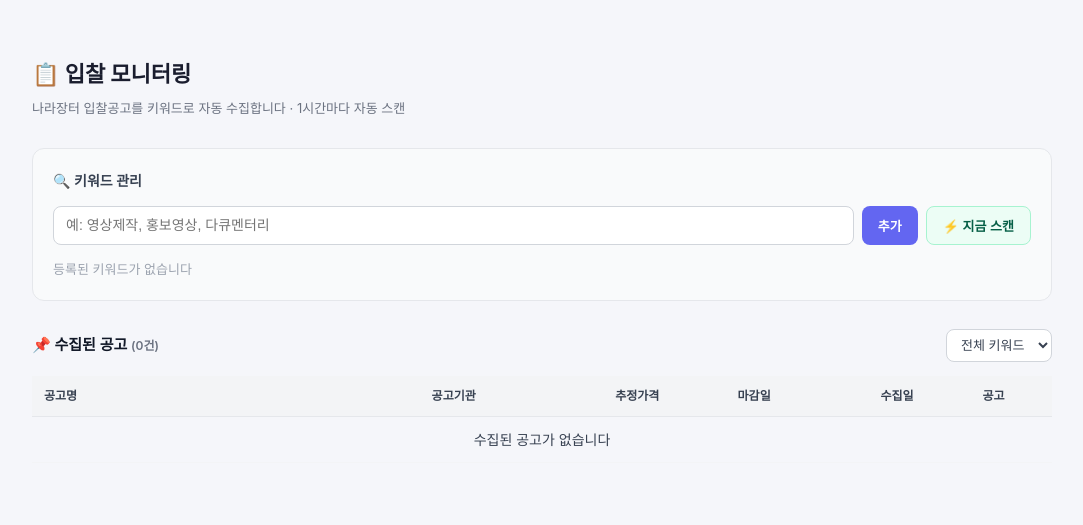
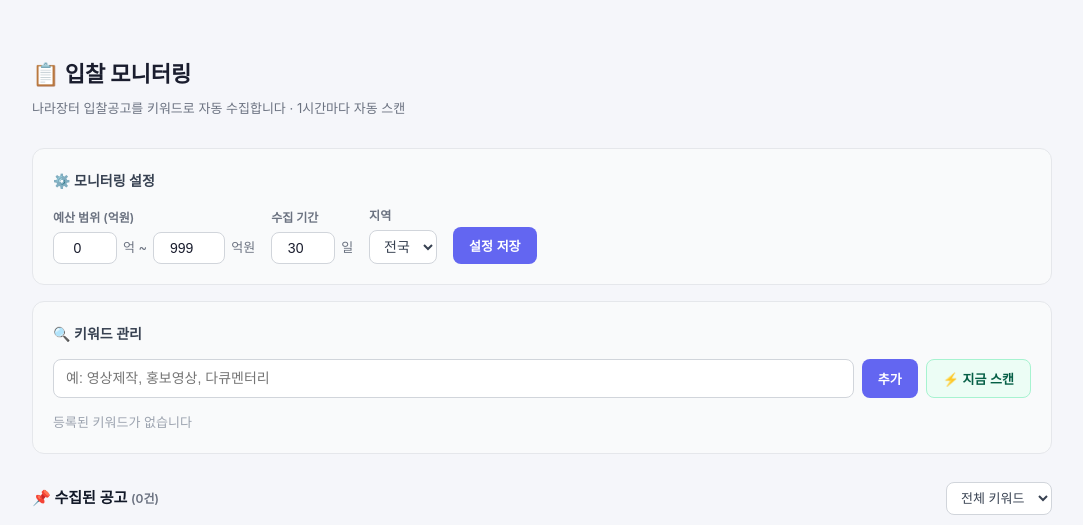
Before and after one commit to creatan21-sudo/proposal-ai, a Flask app: page /nara in a window 1280 px wide. Shown: the part 57-582 px from the top of the page, without its empty margins (98-1181 px from the left). Run offline with Flask 3, Linux system fonts and the light colour scheme; the visitor is signed in with stand-in values (Sample User, id 1); data comes from the database, SQL or seed files in the repository; data that the repository does not hold is empty; parts of the project's set-up code (start-up, migrations or seed data) failed here and were passed over.

Commit message:
feat: 나라장터 모니터링 필터 설정 추가 (예산·기간·지역)
- database/db.py: nara_monitor_settings 테이블 추가, 초기값 INSERT,
  get_nara_settings / save_nara_settings 함수 추가
- utils/nara.py: REGION_CODES 맵 추가, fetch_bids에 min_budget/max_budget/
  period_days/region 파라미터 추가, _run_scan에서 설정값 읽어 fetch_bids 전달
- app.py: get_nara_settings/save_nara_settings import, nara_dashboard에
  settings 전달, POST /nara/settings 라우트 추가
- templates/nara.html: 키워드 입력창 위에 모니터링 설정 섹션(예산범위·수집기간·지역)
  및 설정 저장 JS 추가

Co-Authored-By: Claude Sonnet 4.6 <noreply@anthropic.com>

```diff
--- a/app.py
+++ b/app.py
@@ -69,7 +69,8 @@ from output.txt_writer import write_txt
 from utils.telegram_notify import send_telegram
 from config import GAMMA_API_KEY
 from utils.nara import start_scheduler, manual_scan
-from database.db import get_nara_keywords, delete_nara_keyword, list_nara_bids
+from database.db import (get_nara_keywords, delete_nara_keyword, list_nara_bids,
+                          get_nara_settings, save_nara_settings)
 
 app = Flask(__name__)
 # Railway 등 역방향 프록시 환경에서 X-Forwarded-* 헤더 올바르게 처리
@@ -3864,7 +3865,8 @@ def api_step_overrides(case_id):
 def nara_dashboard():
     keywords = get_nara_keywords()
     bids     = list_nara_bids(limit=200)
-    return render_template("nara.html", keywords=keywords, bids=bids)
+    settings = get_nara_settings()
+    return render_template("nara.html", keywords=keywords, bids=bids, settings=settings)
 
 @app.route("/nara/keyword", methods=["POST"])
 @login_required
@@ -3907,6 +3909,20 @@ def nara_list_bids():
     bids    = list_nara_bids(keyword=keyword, limit=200)
     return jsonify({"ok": True, "bids": bids})
 
+@app.route("/nara/settings", methods=["POST"])
+@login_required
+def nara_save_settings():
+    data = request.get_json(force=True) or {}
+    try:
+        min_budget  = max(0,   int(data.get("min_budget",  0)))
+        max_budget  = max(0,   int(data.get("max_budget",  999)))
+        period_days = max(1,   int(data.get("period_days", 30)))
+        regions     = str(data.get("regions", "전국")).strip() or "전국"
+        save_nara_settings(min_budget, max_budget, period_days, regions)
+        return jsonify({"ok": True})
+    except Exception as e:
+        return jsonify({"ok": False, "error": str(e)})
+
 
 if __name__ == "__main__":
     init_db()
--- a/database/db.py
+++ b/database/db.py
@@ -297,6 +297,15 @@ def init_db() -> None:
                 ntce_url TEXT,
                 matched_keyword TEXT,
                 created_at TEXT DEFAULT (datetime('now','localtime'))
+            );
+
+            CREATE TABLE IF NOT EXISTS nara_monitor_settings (
+                id         INTEGER PRIMARY KEY AUTOINCREMENT,
+                min_budget INTEGER DEFAULT 0,
+                max_budget INTEGER DEFAULT 999,
+                period_days INTEGER DEFAULT 30,
+                regions    TEXT    DEFAULT '전국',
+                updated_at TEXT    DEFAULT (datetime('now','localtime'))
             );
 
             CREATE TABLE IF NOT EXISTS pipeline_run_status (
@@ -355,6 +364,8 @@ def init_db() -> None:
                 conn.execute(migration)
             except Exception:
                 pass  # 이미 존재하는 컬럼 → 무시
+        # 모니터링 설정 초기값 (없을 때만)
+        conn.execute("INSERT OR IGNORE INTO nara_monitor_settings (id) VALUES (1)")
 
 def save_case(client_name: str, project_name: str, video_type: str,
               dna_json: str, result_json: str = "{}",
@@ -2046,6 +2057,32 @@ def delete_nara_bid(bid_id: int):
         conn.execute("DELETE FROM nara_bids WHERE id=?", (bid_id,))
 
 
+def get_nara_settings() -> dict:
+    with get_connection() as conn:
+        row = conn.execute(
+            "SELECT min_budget, max_budget, period_days, regions FROM nara_monitor_settings WHERE id=1"
+        ).fetchone()
+    if row:
+        return {
+            "min_budget":  row["min_budget"],
+            "max_budget":  row["max_budget"],
+            "period_days": row["period_days"],
+            "regions":     row["regions"],
+        }
+    return {"min_budget": 0, "max_budget": 999, "period_days": 30, "regions": "전국"}
+
+
+def save_nara_settings(min_budget: int, max_budget: int, period_days: int, regions: str) -> None:
+    with get_connection() as conn:
+        conn.execute(
+            """UPDATE nara_monitor_settings
+               SET min_budget=?, max_budget=?, period_days=?, regions=?,
+                   updated_at=datetime('now','localtime')
+               WHERE id=1""",
+            (min_budget, max_budget, period_days, regions),
+        )
+
+
 def save_pipeline_step(case_id: int, step_key: str) -> None:
     """파이프라인 스텝 완료 상태 저장 (worker 재시작 후 이어서 실행 지원)."""
     if not case_id:
--- a/templates/nara.html
+++ b/templates/nara.html
@@ -44,6 +44,40 @@
 <div class="nara-wrap">
   <div class="nara-title">📋 입찰 모니터링</div>
   <div class="nara-subtitle">나라장터 입찰공고를 키워드로 자동 수집합니다 · 1시간마다 자동 스캔</div>
+  <div class="kw-section" style="margin-bottom:16px;">
+    <h3>⚙️ 모니터링 설정</h3>
+    <div style="display:flex;flex-wrap:wrap;gap:16px;align-items:flex-end;">
+      <div>
+        <div style="font-size:12px;color:#6b7280;margin-bottom:4px;font-weight:600;">예산 범위 (억원)</div>
+        <div style="display:flex;align-items:center;gap:6px;">
+          <input type="number" id="set-min-budget" min="0" max="999" value="{{ settings.min_budget }}"
+                 style="width:64px;padding:7px 10px;border:1px solid #d1d5db;border-radius:8px;font-size:14px;text-align:center;">
+          <span style="color:#6b7280;font-size:13px;">억 ~</span>
+          <input type="number" id="set-max-budget" min="0" max="9999" value="{{ settings.max_budget }}"
+                 style="width:72px;padding:7px 10px;border:1px solid #d1d5db;border-radius:8px;font-size:14px;text-align:center;">
+          <span style="color:#6b7280;font-size:13px;">억원</span>
+        </div>
+      </div>
+      <div>
+        <div style="font-size:12px;color:#6b7280;margin-bottom:4px;font-weight:600;">수집 기간</div>
+        <div style="display:flex;align-items:center;gap:6px;">
+          <input type="number" id="set-period-days" min="1" max="365" value="{{ settings.period_days }}"
+                 style="width:64px;padding:7px 10px;border:1px solid #d1d5db;border-radius:8px;font-size:14px;text-align:center;">
+          <span style="color:#6b7280;font-size:13px;">일</span>
+        </div>
+      </div>
+      <div>
+        <div style="font-size:12px;color:#6b7280;margin-bottom:4px;font-weight:600;">지역</div>
+        <select id="set-regions" style="padding:7px 10px;border:1px solid #d1d5db;border-radius:8px;font-size:14px;color:#374151;background:#fff;">
+          {% for r in ['전국','서울','경기','인천','부산','대구','광주','대전','울산','세종','강원','충북','충남','전북','전남','경북','경남','제주'] %}
+          <option value="{{ r }}" {% if settings.regions == r %}selected{% endif %}>{{ r }}</option>
+          {% endfor %}
+        </select>
+      </div>
+      <button class="btn btn-primary" onclick="saveSettings()" id="save-settings-btn">설정 저장</button>
+    </div>
+  </div>
+
   <div class="kw-section">
     <h3>🔍 키워드 관리</h3>
     <div class="kw-input-row">
@@ -108,6 +142,19 @@
 </div>
 <div class="toast" id="toast"></div>
 <script>
+function saveSettings(){
+  const btn=document.getElementById('save-settings-btn');
+  btn.textContent='저장 중...';btn.disabled=true;
+  fetch('/nara/settings',{method:'POST',headers:{'Content-Type':'application/json'},body:JSON.stringify({
+    min_budget: parseInt(document.getElementById('set-min-budget').value)||0,
+    max_budget: parseInt(document.getElementById('set-max-budget').value)||999,
+    period_days: parseInt(document.getElementById('set-period-days').value)||30,
+    regions: document.getElementById('set-regions').value
+  })}).then(r=>r.json()).then(d=>{
+    btn.textContent='설정 저장';btn.disabled=false;
+    showToast(d.ok?'설정이 저장되었습니다':'저장 실패: '+(d.error||''),d.ok);
+  }).catch(()=>{btn.textContent='설정 저장';btn.disabled=false;showToast('저장 오류',false)});
+}
 function showToast(msg,ok=true){const t=document.getElementById('toast');t.textContent=msg;t.style.background=ok?'#1f2937':'#b91c1c';t.classList.add('show');setTimeout(()=>t.classList.remove('show'),2800)}
 function addKeyword(){const inp=document.getElementById('kw-input');const kw=inp.value.trim();if(!kw)return;fetch('/nara/keyword',{method:'POST',headers:{'Content-Type':'application/json'},body:JSON.stringify({keyword:kw})}).then(r=>r.json()).then(d=>{if(d.ok){inp.value='';const empty=document.getElementById('kw-empty');if(empty)empty.remove();const wrap=document.getElementById('kw-tags');const span=document.createElement('span');span.className='kw-tag';span.dataset.id=d.id;span.innerHTML=`${kw} <button onclick="deleteKeyword(${d.id},this)" title="삭제">×</button>`;wrap.appendChild(span);const sel=document.getElementById('kw-filter');const opt=document.createElement('option');opt.value=kw;opt.textContent=kw;sel.appendChild(opt);showToast(`"${kw}" 추가됨`)}else{showToast(d.error||'추가 실패',false)}})}
 function deleteKeyword(id,btn){if(!confirm('키워드를 삭제할까요?'))return;fetch(`/nara/keyword/${id}`,{method:'DELETE'}).then(r=>r.json()).then(d=>{if(d.ok){const tag=btn.closest('.kw-tag');tag.remove();if(!document.querySelector('.kw-tag')){document.getElementById('kw-tags').innerHTML='<span class="kw-empty" id="kw-empty">등록된 키워드가 없습니다</span>'}showToast('키워드 삭제됨')}})}
--- a/utils/nara.py
+++ b/utils/nara.py
@@ -12,10 +12,33 @@ NARA_API_URL = "https://apis.data.go.kr/1230000/ad/BidPublicInfoService/getBidPb
 
 print(f"[nara] NARA_API_KEY: {'SET' if os.environ.get('NARA_API_KEY') else 'NOT SET'}")
 
+REGION_CODES = {
+    '전국': '',
+    '서울': '11',
+    '경기': '41',
+    '인천': '28',
+    '부산': '26',
+    '대구': '27',
+    '광주': '29',
+    '대전': '30',
+    '울산': '31',
+    '세종': '36',
+    '강원': '42',
+    '충북': '43',
+    '충남': '44',
+    '전북': '45',
+    '전남': '46',
+    '경북': '47',
+    '경남': '48',
+    '제주': '50',
+}
+
 _scheduler_started = False
 _scheduler_lock = threading.Lock()
 
-def fetch_bids(keyword: str, page: int = 1, rows: int = 20) -> list:
+def fetch_bids(keyword: str, page: int = 1, rows: int = 20,
+               min_budget: int = 0, max_budget: int = 999,
+               period_days: int = 30, region: str = "전국") -> list:
     key = os.environ.get("NARA_API_KEY", "")
     print(f"[nara] 사용 키: {key[:10]}...")
     if not key:
@@ -23,12 +46,10 @@ def fetch_bids(keyword: str, page: int = 1, rows: int = 20) -> list:
         return []
 
     today     = datetime.now()
-    from_date = (today - timedelta(days=30)).strftime("%Y%m%d%H%M")
+    from_date = (today - timedelta(days=period_days)).strftime("%Y%m%d%H%M")
     to_date   = today.strftime("%Y%m%d%H%M")
 
-    # serviceKey는 urlencode에서 분리해 이중 인코딩 방지
-    # (data.go.kr API 키는 +, = 포함 가능 → urlencode 시 손상됨)
-    other_params = urllib.parse.urlencode({
+    params: dict = {
         "numOfRows":  str(rows),
         "pageNo":     str(page),
         "inqryDiv":   "1",
@@ -36,7 +57,22 @@ def fetch_bids(keyword: str, page: int = 1, rows: int = 20) -> list:
         "inqryEndDt": to_date,
         "bidNtceNm":  keyword,
         "type":       "json",
-    }, encoding="utf-8")
+    }
+
+    # 예산 범위 (억원 → 원 단위)
+    if min_budget > 0:
+        params["presmptPrceMin"] = str(min_budget * 100_000_000)
+    if max_budget < 999:
+        params["presmptPrceMax"] = str(max_budget * 100_000_000)
+
+    # 지역 코드
+    region_code = REGION_CODES.get(region, "")
+    if region_code:
+        params["dminsttOffrMrktplcRegion"] = region_code
+
+    # serviceKey는 urlencode에서 분리해 이중 인코딩 방지
+    # (data.go.kr API 키는 +, = 포함 가능 → urlencode 시 손상됨)
+    other_params = urllib.parse.urlencode(params, encoding="utf-8")
     decoded_key = urllib.parse.unquote(key)
     url = (NARA_API_URL
            + "?serviceKey=" + urllib.parse.quote(decoded_key, safe='')
@@ -120,16 +156,24 @@ def start_scheduler(app):
     threading.Thread(target=_loop, daemon=True).start()
 
 def _run_scan():
-    from database.db import get_nara_keywords, save_nara_bid, is_nara_bid_seen, get_admin_telegram_ids
+    from database.db import (get_nara_keywords, save_nara_bid, is_nara_bid_seen,
+                              get_admin_telegram_ids, get_nara_settings)
     from utils.telegram_notify import send_telegram
     keywords = get_nara_keywords()
     if not keywords:
         return
-    print(f"[nara] 스캔 시작 — 키워드 {len(keywords)}개")
+    settings    = get_nara_settings()
+    min_budget  = settings.get("min_budget",  0)
+    max_budget  = settings.get("max_budget",  999)
+    period_days = settings.get("period_days", 30)
+    region      = settings.get("regions",     "전국")
+    print(f"[nara] 스캔 시작 — 키워드 {len(keywords)}개 "
+          f"(예산 {min_budget}~{max_budget}억, {period_days}일, {region})")
     new_count = 0
     for kw_row in keywords:
         keyword = kw_row["keyword"]
-        bids    = fetch_bids(keyword)
+        bids    = fetch_bids(keyword, min_budget=min_budget, max_budget=max_budget,
+                             period_days=period_days, region=region)
         for bid in bids:
             bid_no = bid["bid_ntce_no"]
             if not bid_no or is_nara_bid_seen(bid_no):
```
